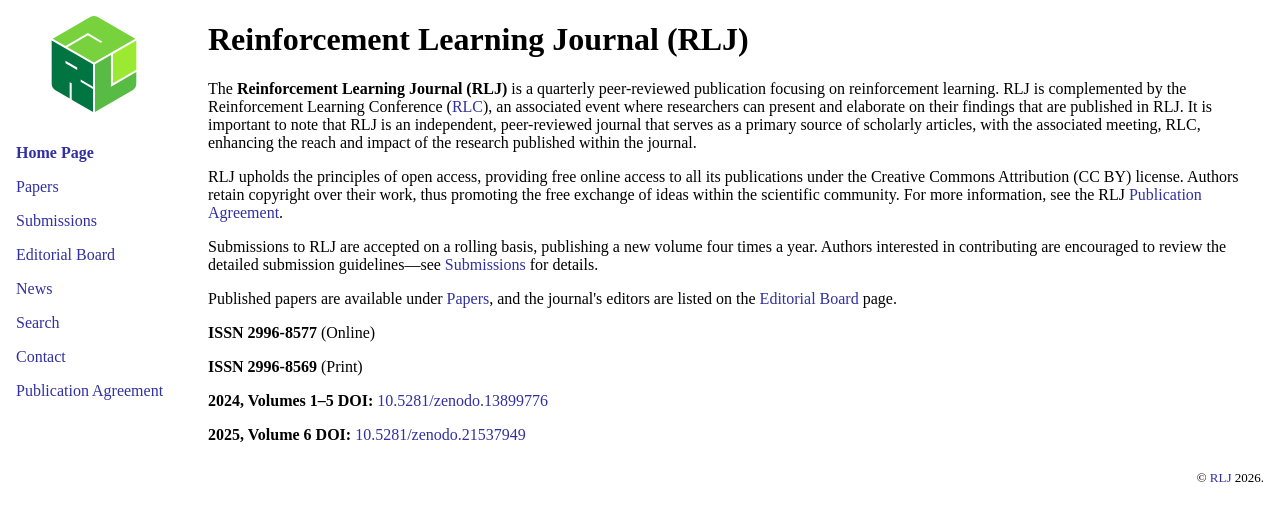
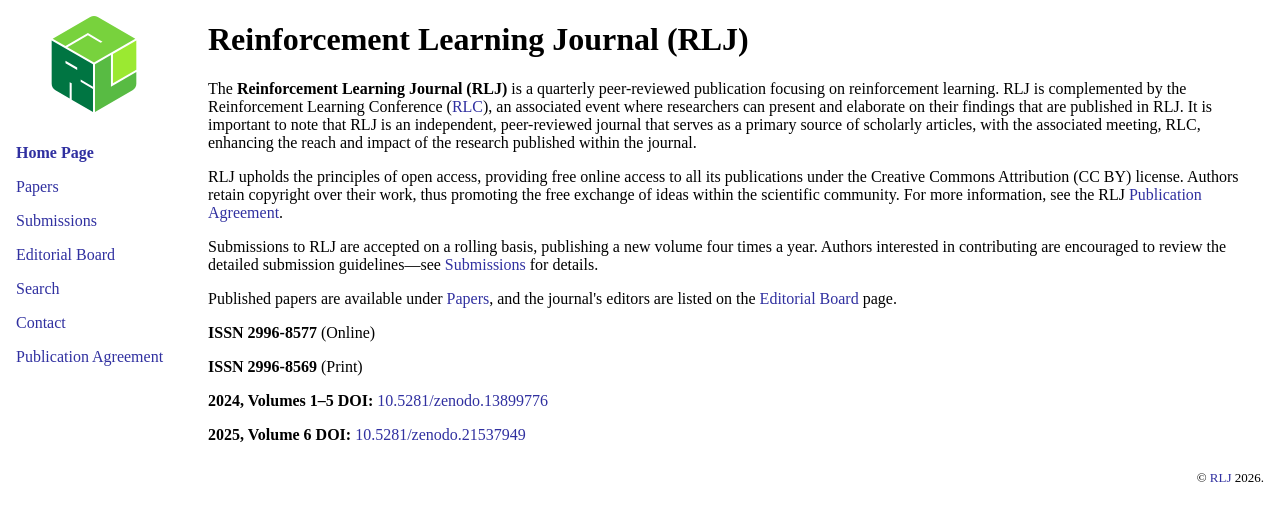
Before and after one commit to rl-journal/rlj-website, a Next.js app: page / in a window 1280 px wide. Shown: the top 520 px of the page. Built offline with nearby package versions, Linux system fonts and the light colour scheme.

Commit message:
hide the blog

```diff
--- a/components/Sidebar.tsx
+++ b/components/Sidebar.tsx
@@ -44,7 +44,8 @@ const navLinks: NavLink[] = [
     ],
   },
   { href: "/board", label: "Editorial Board" },
-  { href: "/news", label: "News" },
+  // Hidden for now along with app/_news; rename it back to app/news to restore
+  // { href: "/news", label: "News" },
   { href: "/search", label: "Search" },
   { href: "/contact", label: "Contact" },
   {
```
Also changed, not shown: app/_news/[slug]/page.tsx (renamed from app/news/[slug]/page.tsx), app/_news/page.tsx (renamed from app/news/page.tsx).
